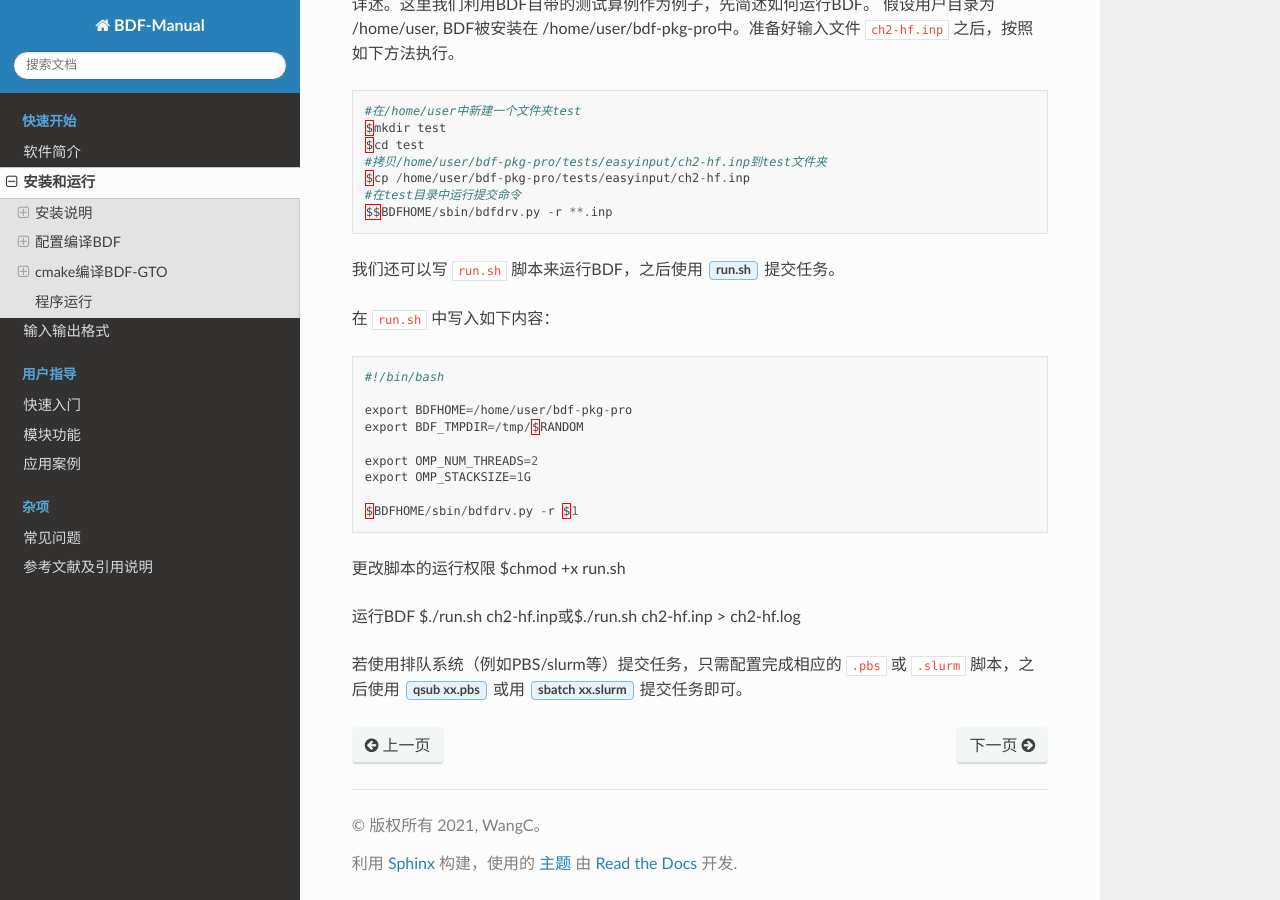
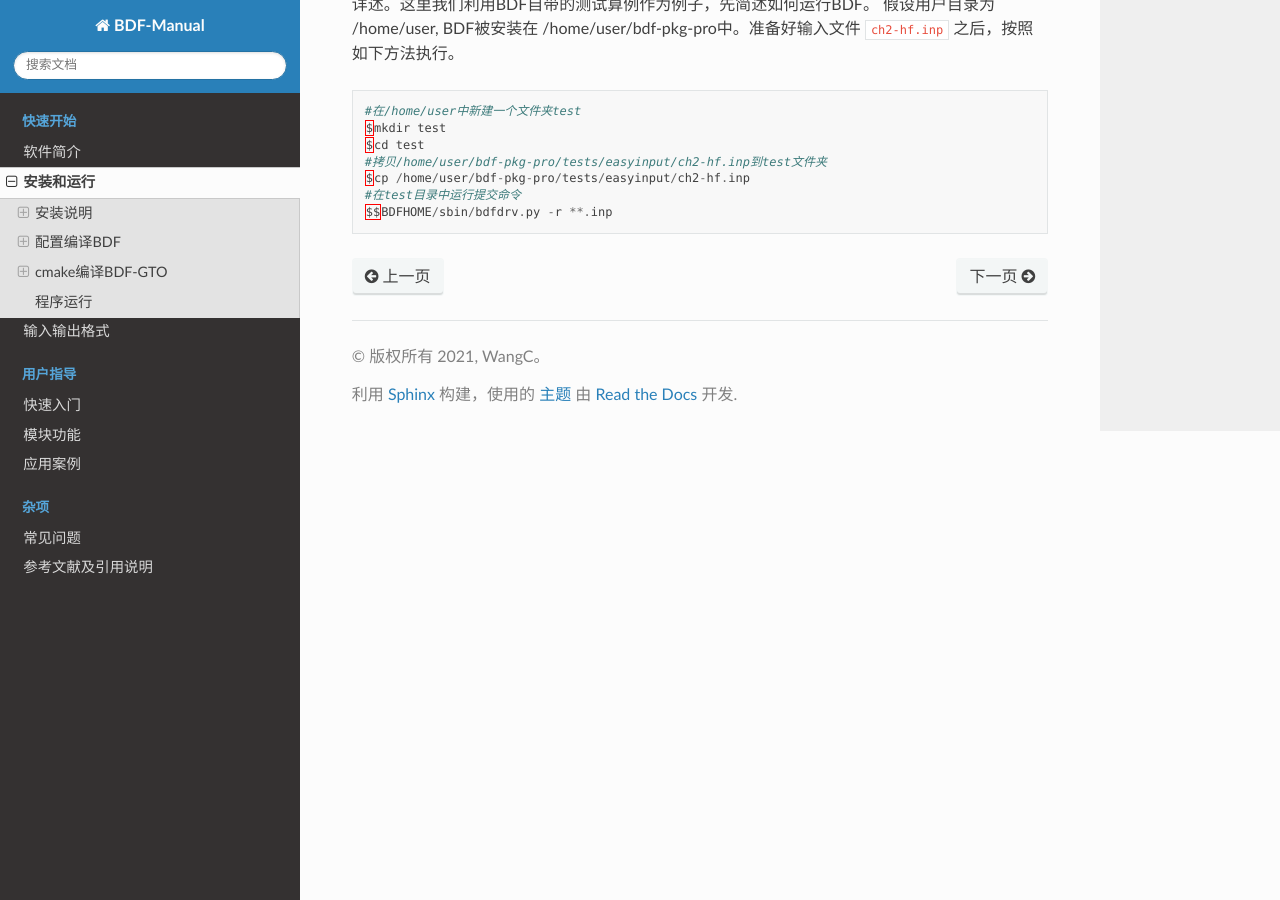
Before and after one commit to BDF-manual-maintenance/BDF-Manual, a Sphinx documentation site: the page built from source/Installation.rst, in a window 1280 px wide and 900 px high, scrolled down 2647 px. Built offline with Sphinx 7.4.7 and the Read the Docs theme 2.0.0, drawn with Linux system fonts in a browser that asks for light colours; pages that are not in the unit, such as notebooks, are missing from menus.

Commit message:
Update Installation.rst

```diff
--- a/source/Installation.rst
+++ b/source/Installation.rst
@@ -159,27 +159,3 @@ BDF需要在Linux终端下运行。运行BDF，需要先准备输入文件。输
     $cp /home/user/bdf-pkg-pro/tests/easyinput/ch2-hf.inp
     #在test目录中运行提交命令
     $$BDFHOME/sbin/bdfdrv.py -r **.inp
-
-我们还可以写 ``run.sh`` 脚本来运行BDF，之后使用 :guilabel:`run.sh` 提交任务。
-
-在 ``run.sh`` 中写入如下内容：
-
-.. code-block:: python
-
-    #!/bin/bash
-
-    export BDFHOME=/home/user/bdf-pkg-pro
-    export BDF_TMPDIR=/tmp/$RANDOM
-
-    export OMP_NUM_THREADS=2
-    export OMP_STACKSIZE=1G
-
-    $BDFHOME/sbin/bdfdrv.py -r $1
-
-更改脚本的运行权限
-$chmod +x run.sh
-
-运行BDF
-$./run.sh ch2-hf.inp或$./run.sh ch2-hf.inp > ch2-hf.log
-
-若使用排队系统（例如PBS/slurm等）提交任务，只需配置完成相应的 ``.pbs`` 或 ``.slurm`` 脚本，之后使用 :guilabel:`qsub xx.pbs` 或用 :guilabel:`sbatch xx.slurm` 提交任务即可。
```
